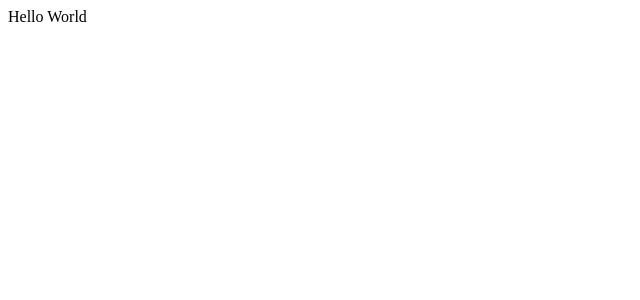
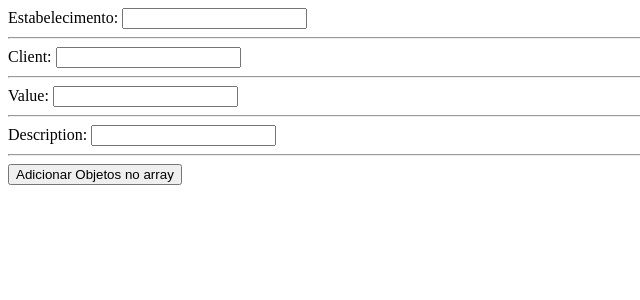
Before and after one commit to matheushdsbr/transaction-listing, a React (Create React App) app: page / in a window 1280 px wide. Shown: the top 300 px of the page, without its empty margins (0-640 px from the left). Built offline with nearby package versions, Linux system fonts and the light colour scheme.

Commit message:
feat: add input, form

```diff
--- a/package.json
+++ b/package.json
@@ -9,6 +9,7 @@
     "react": "^17.0.1",
     "react-dom": "^17.0.1",
     "react-scripts": "4.0.3",
+    "styled-components": "^5.2.1",
     "web-vitals": "^1.0.1"
   },
   "scripts": {
--- a/src/App.js
+++ b/src/App.js
@@ -1,5 +1,9 @@
 import React from 'react';
+import Form from './components/Form';
 
-const App = () => <div>Hello World</div>;
-
+const App = () => (
+  <>
+    <Form />
+  </>
+);
 export default App;
--- /dev/null
+++ b/src/components/Form/index.js
@@ -0,0 +1,33 @@
+// import React from 'react';
+import React from 'react';
+import Input from '../Input';
+import { FormContainer } from './styles';
+
+const Form = () => (
+  <>
+    <FormContainer>
+      <span>Estabelecimento: </span>
+      <Input />
+
+      <hr />
+
+      <span>Client: </span>
+      <Input />
+
+      <hr />
+
+      <span>Value: </span>
+      <Input />
+
+      <hr />
+
+      <span>Description: </span>
+      <Input />
+
+      <hr />
+
+      <button type="button">Adicionar Objetos no array</button>
+    </FormContainer>
+  </>
+);
+export default Form;
--- /dev/null
+++ b/src/components/Form/styles.js
@@ -0,0 +1,3 @@
+import styled from 'styled-components';
+
+export const FormContainer = styled.form``;
--- /dev/null
+++ b/src/components/Input/index.js
@@ -0,0 +1,10 @@
+import React from 'react';
+import { InputDefault } from './styles';
+
+const Input = ({ onChange }) => (
+  <>
+    <InputDefault onChange={onChange} />
+  </>
+);
+
+export default Input;
--- /dev/null
+++ b/src/components/Input/styles.js
@@ -0,0 +1,3 @@
+import styled from 'styled-components';
+
+export const InputDefault = styled.input``;
```
Also changed, not shown: 1 other file (tests, documents, lock files or other folders).
